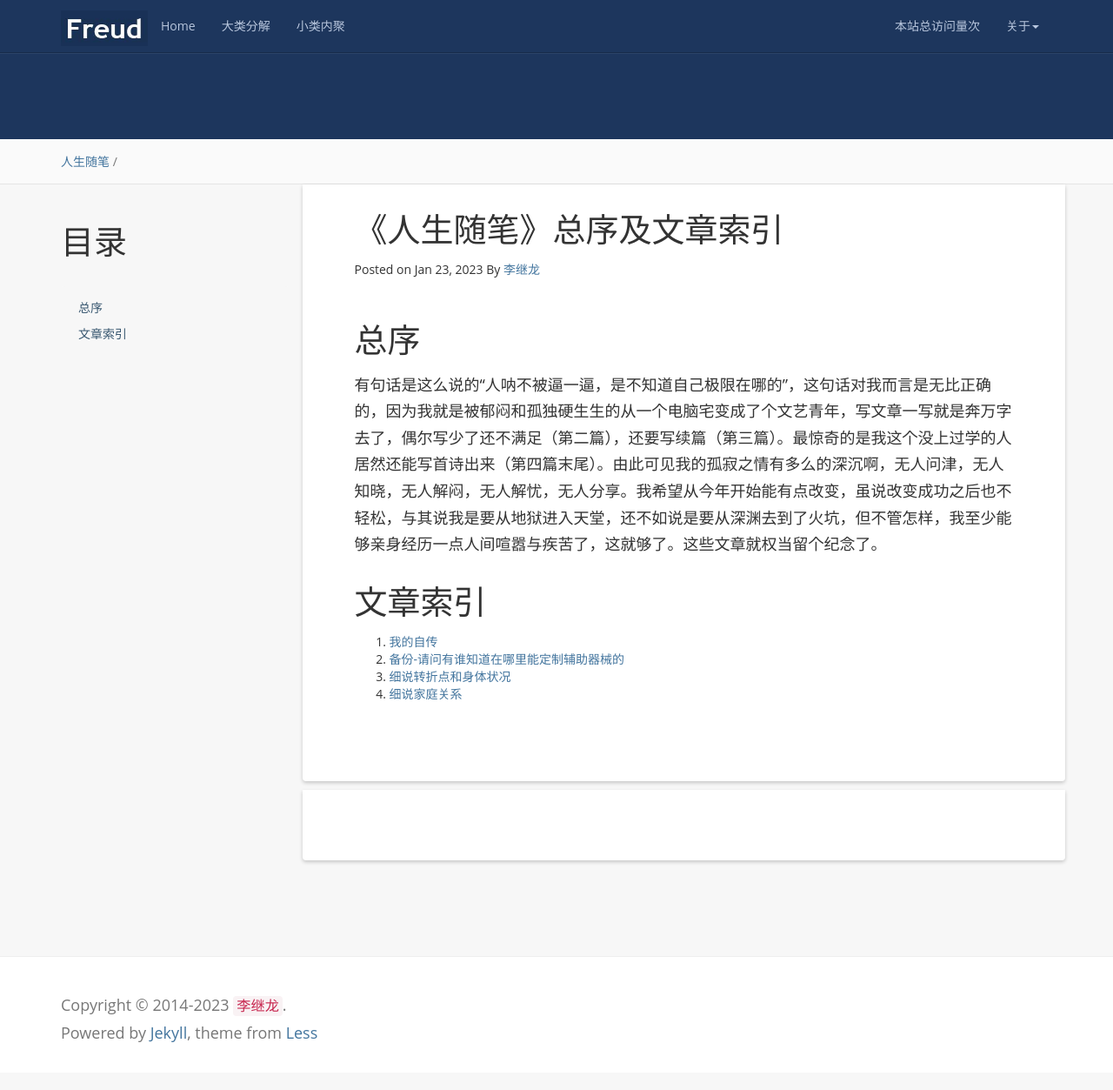
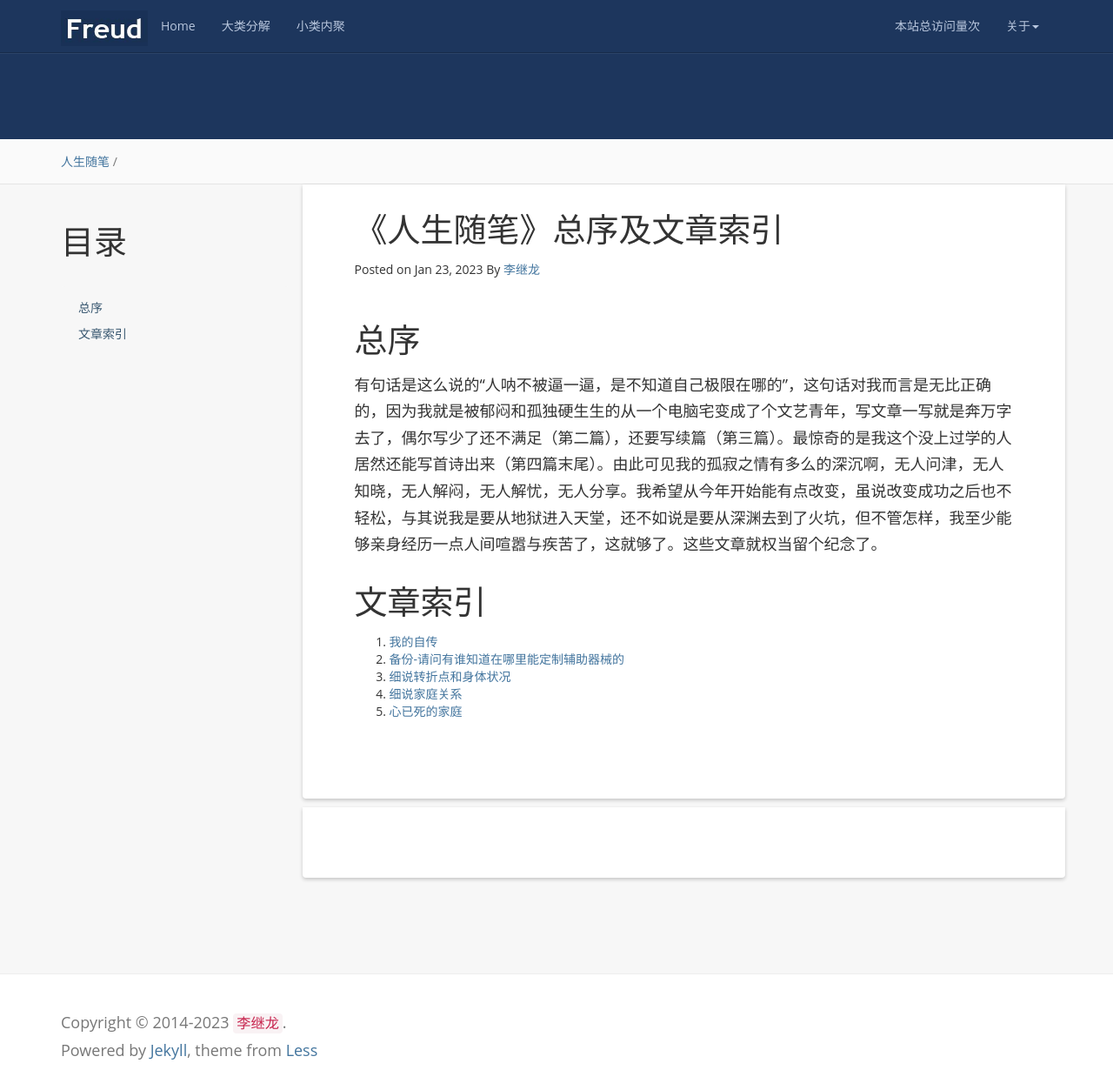
Before and after one commit to kljzndx/My-Blog, a Jekyll site: the page built from _posts/2023-01-23-my-life-notes-index.md, in a window 1280 px wide and 1253 px high. Shown: the whole window at 87% size. Built offline with Jekyll 4.4.1, drawn with Linux system fonts in a browser that asks for light colours; nearby versions of some CDN libraries; comment, search, counter and statistics services are not loaded.

Commit message:
添加文章索引

```diff
--- a/_posts/2023-01-23-my-life-notes-index.md
+++ b/_posts/2023-01-23-my-life-notes-index.md
@@ -18,3 +18,4 @@ tags: [随便写写]
 2. [备份-请问有谁知道在哪里能定制辅助器械的](https://kljzndx.github.io/My-Blog/2022/10/12/%E5%A4%87%E4%BB%BD-%E8%AF%B7%E9%97%AE%E6%9C%89%E8%B0%81%E7%9F%A5%E9%81%93%E5%9C%A8%E5%93%AA%E9%87%8C%E8%83%BD%E5%AE%9A%E5%88%B6%E8%BE%85%E5%8A%A9%E5%99%A8%E6%A2%B0%E7%9A%84/)
 3. [细说转折点和身体状况](https://kljzndx.github.io/My-Blog/2022/11/02/%E7%BB%86%E8%AF%B4%E8%BD%AC%E6%8A%98%E7%82%B9%E5%92%8C%E8%BA%AB%E4%BD%93%E7%8A%B6%E5%86%B5/)
 4. [细说家庭关系](https://kljzndx.github.io/My-Blog/2023/01/22/%E7%BB%86%E8%AF%B4%E5%AE%B6%E5%BA%AD%E5%85%B3%E7%B3%BB/)
+5. [心已死的家庭](https://kljzndx.github.io/My-Blog/2023/06/01/%E5%BF%83%E5%B7%B2%E6%AD%BB%E7%9A%84%E5%AE%B6%E5%BA%AD/)
```
